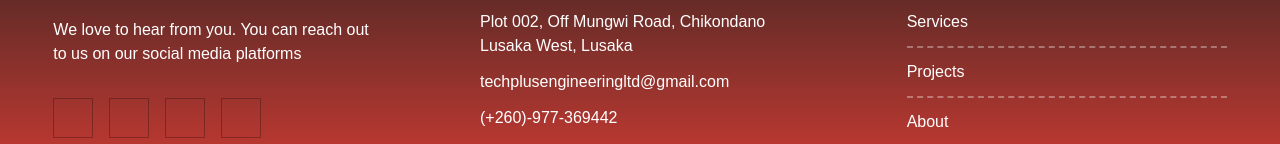
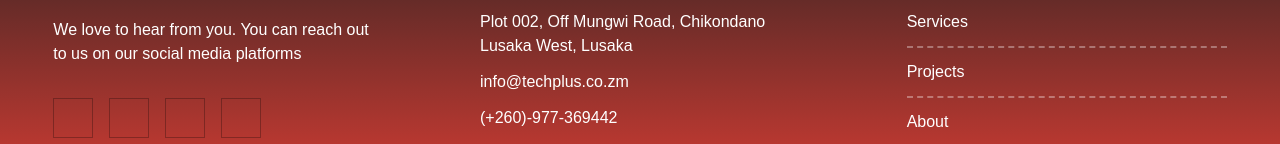
Before and after one commit to mkaweme/techplus, a Next.js app: page / in a window 1280 px wide. Shown: the part 4877-5021 px from the top of the page. Built offline with nearby package versions, Linux system fonts and the light colour scheme; some icons are missing.

Commit message:
updated email, image dimensions

```diff
--- a/app/components/Footer.tsx
+++ b/app/components/Footer.tsx
@@ -8,7 +8,7 @@ const Footer = () => {
     <footer className="flex flex-col lg:flex-row justify-around px-6 lg:px-0 py-10 bg-gradient-to-t from-[#EE4036] to-[#000000DE]" >
       <div className="flex flex-col lg:w-[25%] gap-y-4">
         <Link href="/">
-          <Image src="/logo_mini.png" alt="logo" width={100} height={100} />
+          <Image src="/logo_mini.png" alt="logo" width={378} height={320} className="w-[100px] h-auto"/>
         </Link>
         <p className="text-white">We love to hear from you. You can reach out to us on our social media platforms</p>
         <div className="flex flex-row lg:mt-4 gap-x-4">
@@ -29,7 +29,7 @@ const Footer = () => {
       <div className="flex flex-col lg:w-[25%] text-white gap-y-3">
         <h3 className="text-[22px] font-bold my-6">CONTACT US</h3>
         <p>Plot 002, Off Mungwi Road, Chikondano Lusaka West, Lusaka</p>
-        <p>techplusengineeringltd@gmail.com</p>
+        <p>info@techplus.co.zm</p>
         <p>(+260)-977-369442</p>
         <p>(+260)-976-055210</p>
         <p>(+260)-974-963639</p>
```
